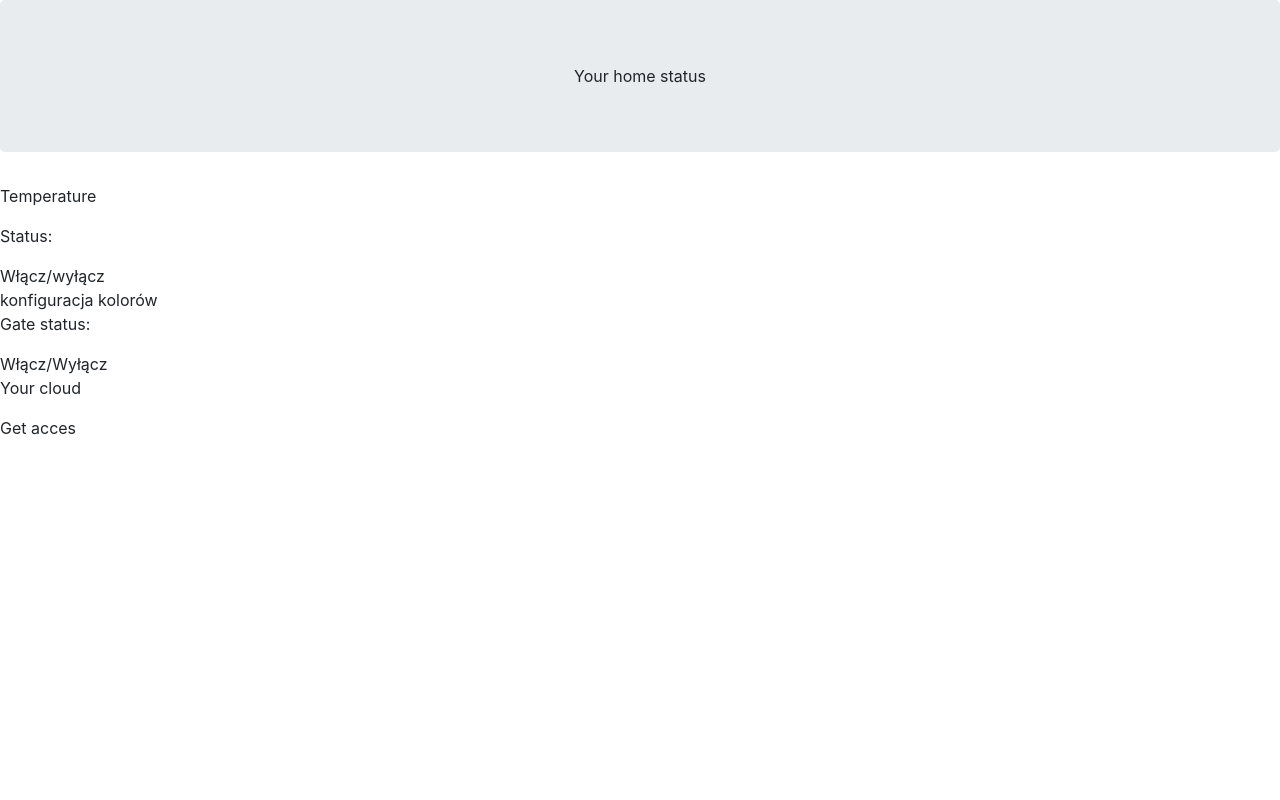
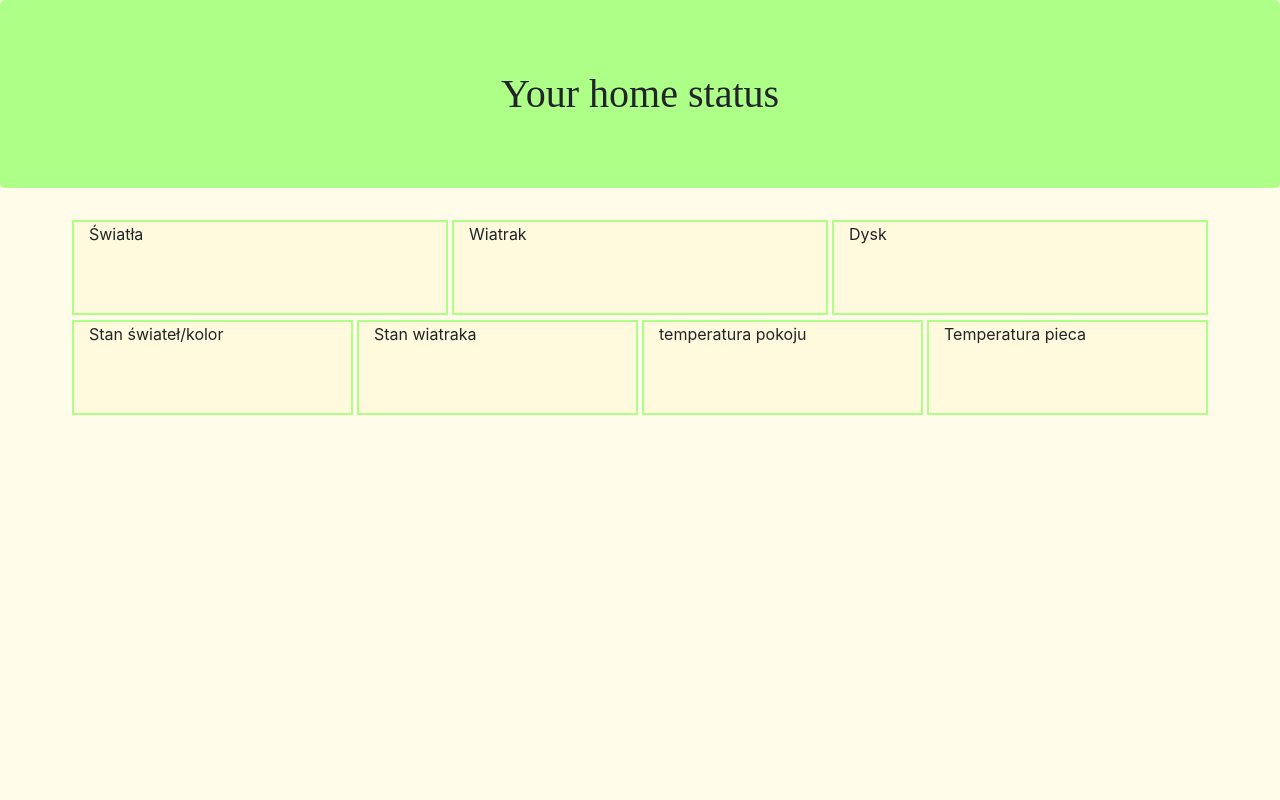
Before and after one commit to kamilsmierciak/smarthome, a Java web app: page / in a window 1280 px wide. Run offline with Spring Boot 4, a stand-in JSP engine, Linux system fonts and the light colour scheme.

Commit message:
bootstrap added

```diff
--- a/Java project/src/main/webapp/WEB-INF/views/index.jsp
+++ b/Java project/src/main/webapp/WEB-INF/views/index.jsp
@@ -10,35 +10,39 @@
 <html>
 <head>
 
-    <spring:url value="/resources/home.css" var="home" />
-    <link href="${home}" rel="stylesheet" />
-    <link rel="stylesheet" href="https://stackpath.bootstrapcdn.com/bootstrap/4.1.3/css/bootstrap.min.css" integrity="sha384-MCw98/SFnGE8fJT3GXwEOngsV7Zt27NXFoaoApmYm81iuXoPkFOJwJ8ERdknLPMO" crossorigin="anonymous">
-    <script src="https://code.jquery.com/jquery-3.3.1.slim.min.js" integrity="sha384-q8i/X+965DzO0rT7abK41JStQIAqVgRVzpbzo5smXKp4YfRvH+8abtTE1Pi6jizo" crossorigin="anonymous"></script>
-    <script src="https://cdnjs.cloudflare.com/ajax/libs/popper.js/1.14.3/umd/popper.min.js" integrity="sha384-ZMP7rVo3mIykV+2+9J3UJ46jBk0WLaUAdn689aCwoqbBJiSnjAK/l8WvCWPIPm49" crossorigin="anonymous"></script>
-    <script src="https://stackpath.bootstrapcdn.com/bootstrap/4.1.3/js/bootstrap.min.js" integrity="sha384-ChfqqxuZUCnJSK3+MXmPNIyE6ZbWh2IMqE241rYiqJxyMiZ6OW/JmZQ5stwEULTy" crossorigin="anonymous"></script>
+    <spring:url value="/resources/home.css" var="home"/>
+    <link href="${home}" rel="stylesheet"/>
+    <link rel="stylesheet" href="https://stackpath.bootstrapcdn.com/bootstrap/4.1.3/css/bootstrap.min.css"
+          integrity="sha384-MCw98/SFnGE8fJT3GXwEOngsV7Zt27NXFoaoApmYm81iuXoPkFOJwJ8ERdknLPMO" crossorigin="anonymous">
+    <script src="https://code.jquery.com/jquery-3.3.1.slim.min.js"
+            integrity="sha384-q8i/X+965DzO0rT7abK41JStQIAqVgRVzpbzo5smXKp4YfRvH+8abtTE1Pi6jizo"
+            crossorigin="anonymous"></script>
+    <script src="https://cdnjs.cloudflare.com/ajax/libs/popper.js/1.14.3/umd/popper.min.js"
+            integrity="sha384-ZMP7rVo3mIykV+2+9J3UJ46jBk0WLaUAdn689aCwoqbBJiSnjAK/l8WvCWPIPm49"
+            crossorigin="anonymous"></script>
+    <script src="https://stackpath.bootstrapcdn.com/bootstrap/4.1.3/js/bootstrap.min.js"
+            integrity="sha384-ChfqqxuZUCnJSK3+MXmPNIyE6ZbWh2IMqE241rYiqJxyMiZ6OW/JmZQ5stwEULTy"
+            crossorigin="anonymous"></script>
 
 
     <title>Welcome home!</title>
     <link rel="stylesheet" href="../../resources/css/home.css">
 </head>
 <body>
-<div class="jumbotron text-center">Your home status</div>
-<div class="home">
-    <p>Temperature</p>
-    <%--<p>temp<p>--%>
-</div>
-<div class="home">
-    <p>Status: <%--<spam id="light">status</spam> --%></p>
-    <div class="button">Włącz/wyłącz</div>
-    <div class="button">konfiguracja kolorów</div>
-</div>
-<div class="home">
-    <p>Gate status: <%--<spam>status</spam>--%></p>
-    <div class="button">Włącz/Wyłącz</div>
-</div>
-<div class="home">
-    <p>Your cloud</p>
-    <div class="button">Get acces</div>
+<div class="jumbotron text-center" id="welcome">Your home status</div>
+<div class="container">
+    <div class="row h100">
+        <div class="col module">Światła</div>
+        <div class="col module">Wiatrak</div>
+        <div class="col module">Dysk</div>
+    </div>
+    <div class="row h25"></div>
+    <div class=" row justify-content-center h100 ">
+        <div class="col module">Stan świateł/kolor</div>
+        <div class="col module">Stan wiatraka</div>
+        <div class="col module">temperatura pokoju</div>
+        <div class="col module">Temperatura pieca</div>
+    </div>
 </div>
 </body>
 </html>
--- a/Java project/src/main/webapp/resources/css/home.css
+++ b/Java project/src/main/webapp/resources/css/home.css
@@ -1,6 +1,18 @@
 #welcome{
-    height:7%;
-    background-color: antiquewhite;
-    font-;
-    font-size: 250%;
+    font-size:250%;
+    font-family: Times New Roman, serif;
+    background-color: #adff87;
 }
+.module{
+    border: 2px solid #adff87;
+    background-color: #fffadd;
+    margin-bottom: 5px;
+    margin-left: 2px;
+    margin-right: 2px;
+}
+body{
+    background-color: #fffcea;
+}
+.h100{
+    height: 100px;
+}
```
Also changed, not shown: 2 other files.
